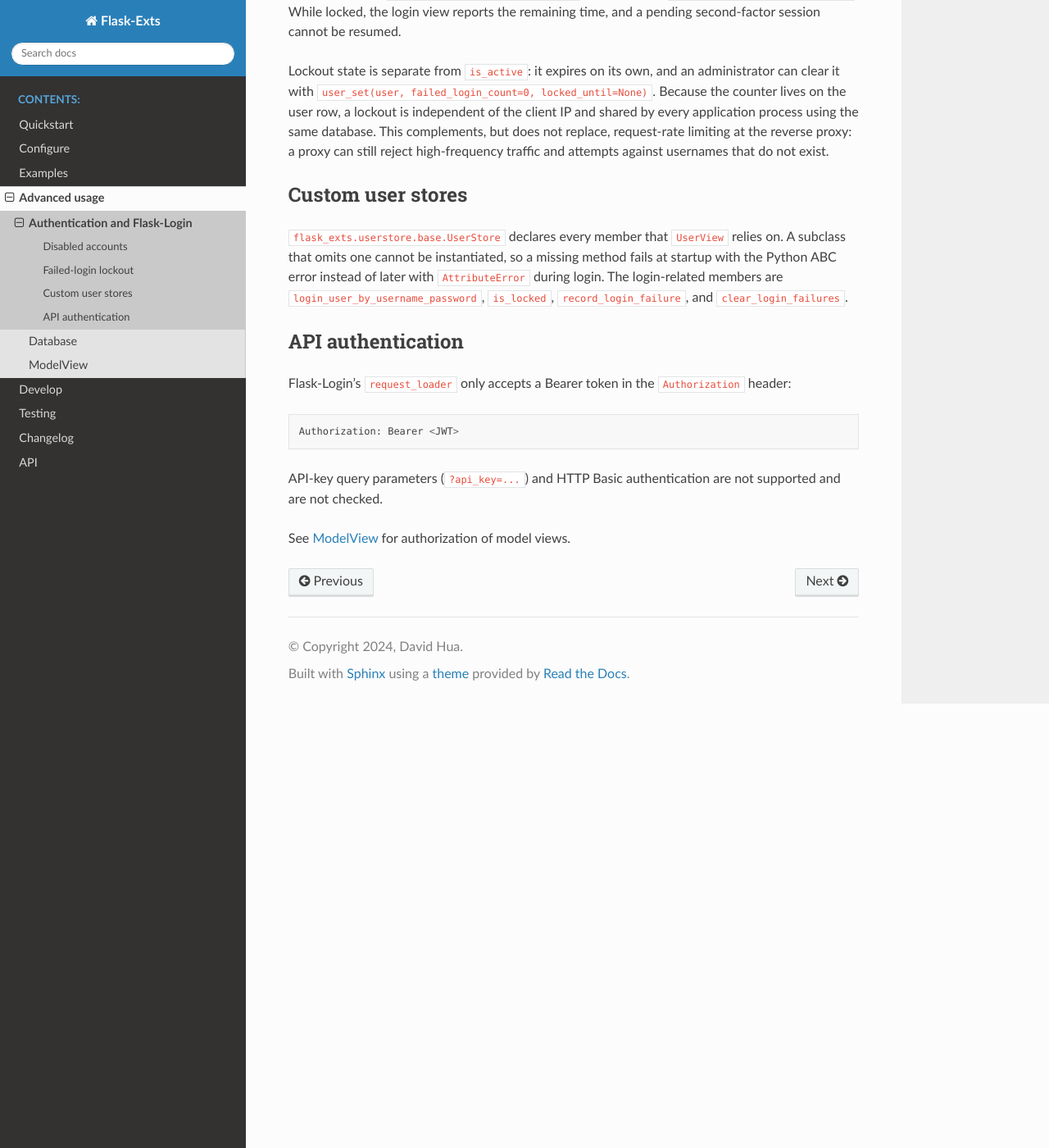
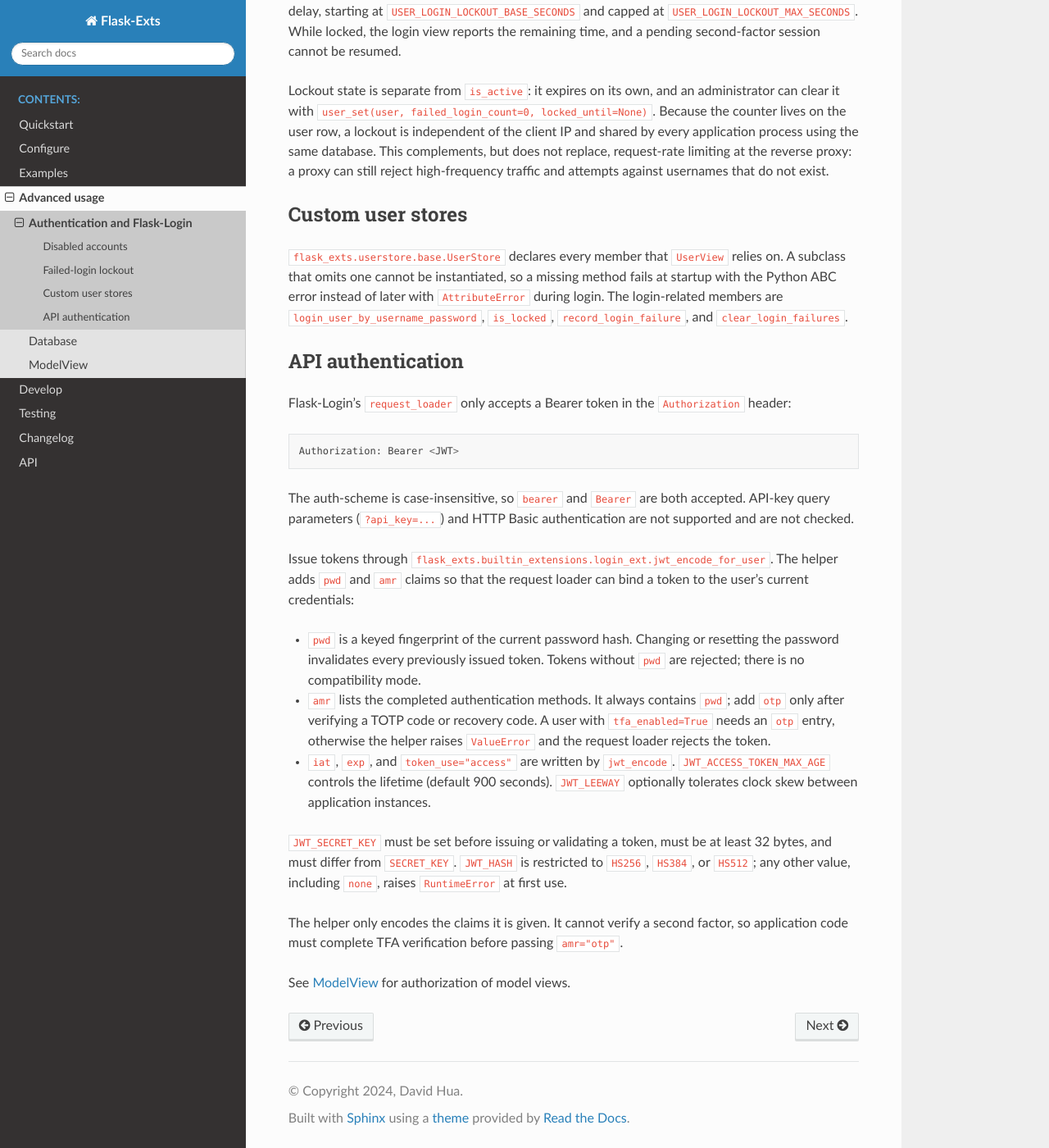
Before and after one commit to ojso/flask-exts, a Sphinx documentation site: the page built from docs/advanced/authentication.rst, in a window 1280 px wide and 1400 px high, scrolled down 1429 px. Shown: the whole window at 82% size. Built offline with Sphinx 7.4.7 and the Read the Docs theme 3.1.0, drawn with Linux system fonts in a browser that asks for light colours; some of the changed text lies outside the part shown.

Commit message:
docs(auth): document JWT claims and validation requirements
- describe pwd/amr claims and TFA token requirements
- document JWT_SECRET_KEY, JWT_HASH, and JWT_LEEWAY constraints
- note bearer scheme casing and disabled-account token rejection

```diff
--- a/docs/advanced/authentication.rst
+++ b/docs/advanced/authentication.rst
@@ -50,7 +50,8 @@ Disabled accounts
 Disabled accounts cannot log in: the login view refuses them, and the Flask-Login
 ``user_loader`` rejects a disabled account's existing session on its next
 request, clearing the session id and the remember-me cookie. The JWT
-``request_loader`` also checks ``is_active``.
+``request_loader`` also checks ``is_active`` and rejects a token whose ``pwd``
+claim no longer matches the user's current password hash.
 
 Protected routes therefore only need ``login_required``; disabled accounts are
 already anonymous by the time authorization runs. Views that set
@@ -98,7 +99,34 @@ Flask-Login's ``request_loader`` only accepts a Bearer token in the
 
    Authorization: Bearer <JWT>
 
-API-key query parameters (``?api_key=...``) and HTTP Basic authentication are
-not supported and are not checked.
+The auth-scheme is case-insensitive, so ``bearer`` and ``Bearer`` are both
+accepted. API-key query parameters (``?api_key=...``) and HTTP Basic
+authentication are not supported and are not checked.
+
+Issue tokens through
+``flask_exts.builtin_extensions.login_ext.jwt_encode_for_user``. The helper
+adds ``pwd`` and ``amr`` claims so that the request loader can bind a token to
+the user's current credentials:
+
+- ``pwd`` is a keyed fingerprint of the current password hash. Changing or
+  resetting the password invalidates every previously issued token. Tokens
+  without ``pwd`` are rejected; there is no compatibility mode.
+- ``amr`` lists the completed authentication methods. It always contains
+  ``pwd``; add ``otp`` only after verifying a TOTP code or recovery code. A
+  user with ``tfa_enabled=True`` needs an ``otp`` entry, otherwise the helper
+  raises ``ValueError`` and the request loader rejects the token.
+- ``iat``, ``exp``, and ``token_use="access"`` are written by
+  ``jwt_encode``. ``JWT_ACCESS_TOKEN_MAX_AGE`` controls the lifetime
+  (default 900 seconds). ``JWT_LEEWAY`` optionally tolerates clock skew
+  between application instances.
+
+``JWT_SECRET_KEY`` must be set before issuing or validating a token, must be at
+least 32 bytes, and must differ from ``SECRET_KEY``. ``JWT_HASH`` is restricted
+to ``HS256``, ``HS384``, or ``HS512``; any other value, including ``none``,
+raises ``RuntimeError`` at first use.
+
+The helper only encodes the claims it is given. It cannot verify a second
+factor, so application code must complete TFA verification before passing
+``amr="otp"``.
 
 See :doc:`modelview` for authorization of model views.
```
